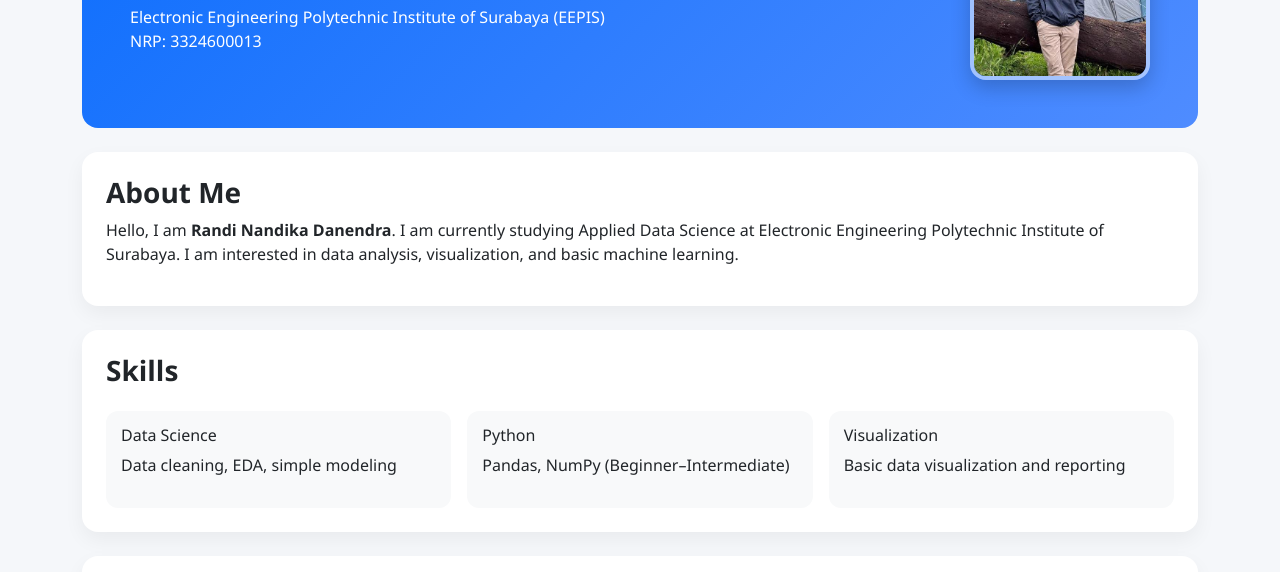
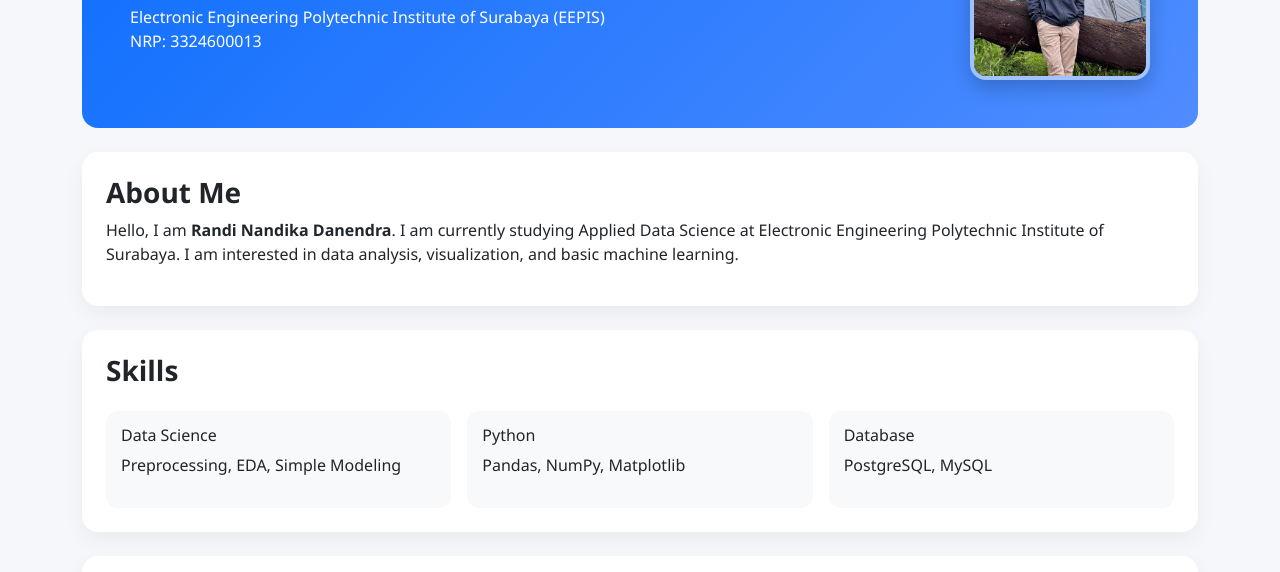
Before and after one commit to RandiBro234/Portofolio-Randi, a plain HTML site: page index.html in a window 1280 px wide. Shown: the part 228-800 px from the top of the page. Drawn offline with nearby package versions, Linux system fonts and the light colour scheme.

Commit message:
Perubahan pada index.html

```diff
--- a/index.html
+++ b/index.html
@@ -77,21 +77,21 @@
         <div class="col-md-4">
           <div class="skill-box">
             <h6>Data Science</h6>
-            <p>Data cleaning, EDA, simple modeling</p>
+            <p>Preprocessing, EDA, Simple Modeling</p>
           </div>
         </div>
 
         <div class="col-md-4">
           <div class="skill-box">
             <h6>Python</h6>
-            <p>Pandas, NumPy (Beginner–Intermediate)</p>
+            <p>Pandas, NumPy, Matplotlib</p>
           </div>
         </div>
 
         <div class="col-md-4">
           <div class="skill-box">
-            <h6>Visualization</h6>
-            <p>Basic data visualization and reporting</p>
+            <h6>Database</h6>
+            <p>PostgreSQL, MySQL</p>
           </div>
         </div>
       </div>
```
